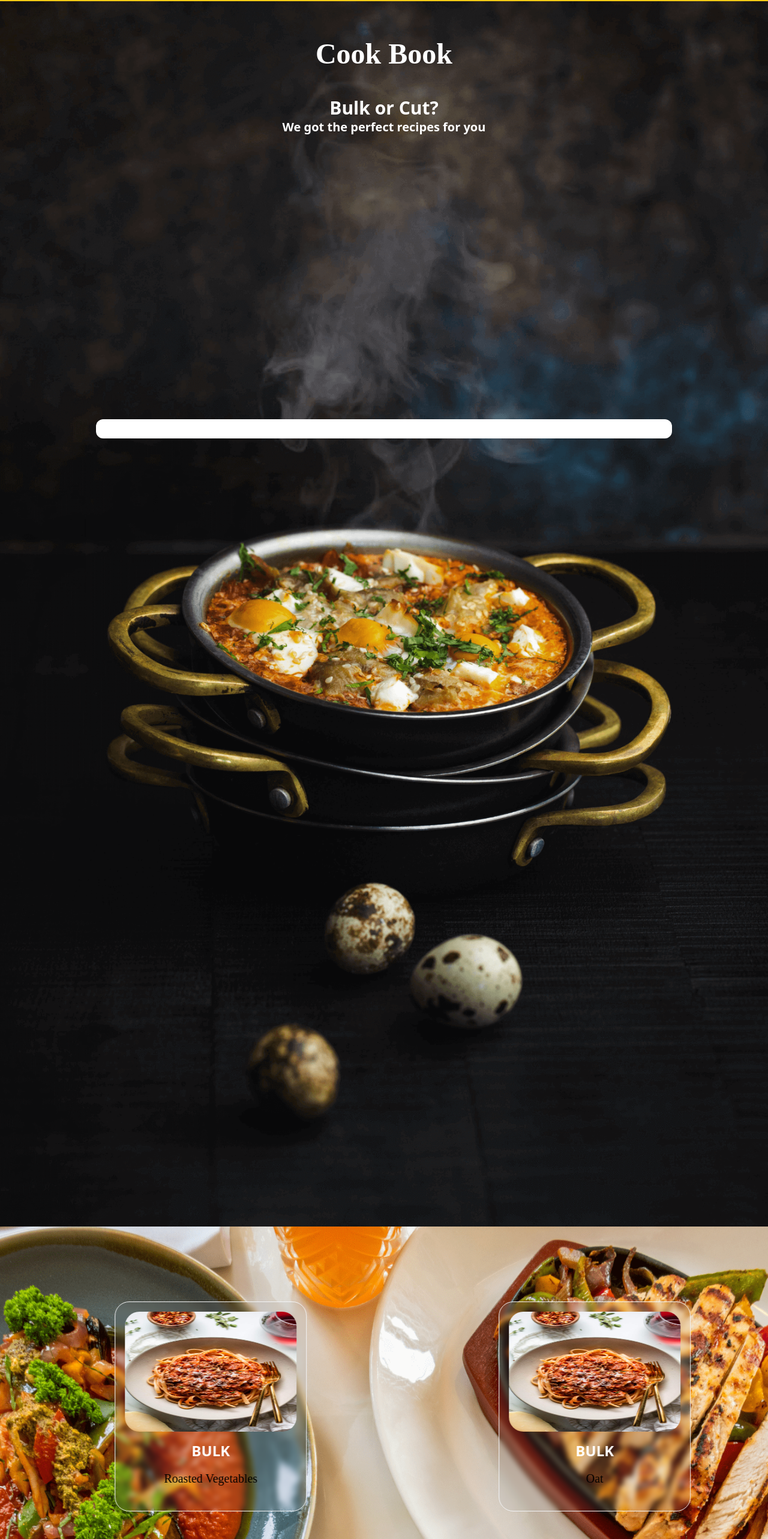
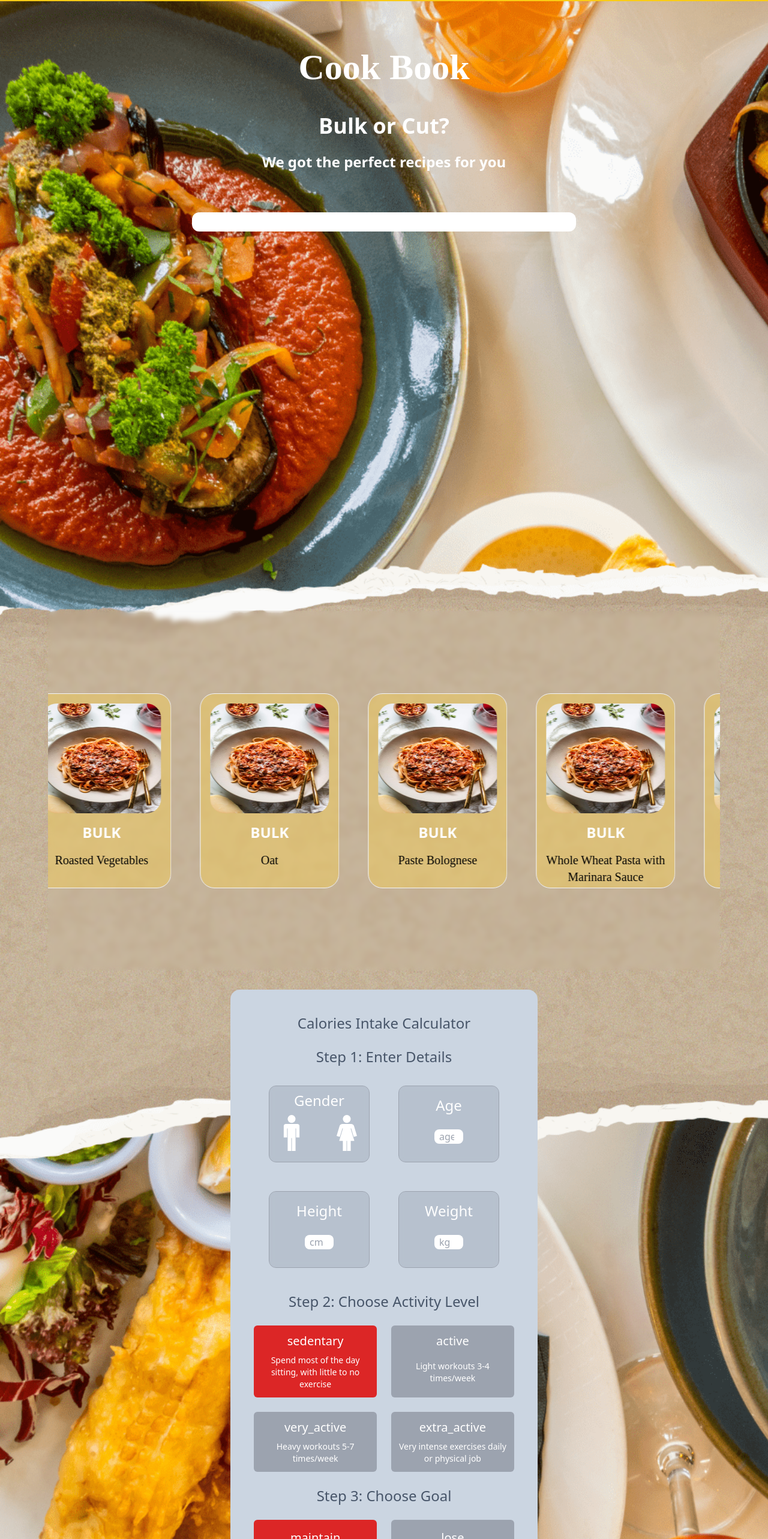
Before and after one commit to FratilaAndrei/recipe-book, a React (Vite) app: page / in a window 1280 px wide. Shown: the part 46-2612 px from the top of the page at 60% size. Built offline with nearby package versions, Linux system fonts and the light colour scheme.

Commit message:
Added responsiveness to HomePage

```diff
--- a/src/HomePage/Hero.tsx
+++ /dev/null
@@ -1,26 +0,0 @@
-import heroImage from "../utils/images/HeroImage.png";
-import SearchContent from "./SearchContent";
-
-const Hero = () => {
-  return (
-    <div className="relative flex justify-center">
-      <img
-        src={heroImage}
-        alt="heroImages"
-        className="h-full w-full object-cover"
-      />
-      <div className="absolute flex items-center flex-col font-bold gap-12 text-xl text-white top-16 ">
-        <div className="font-serif text-5xl font-dancing-script ">
-          Cook Book
-        </div>
-        <div className="flex flex-col font-bold items-center text-xl ">
-          <div className="text-3xl">Bulk or Cut?</div>
-          <div>We got the perfect recipes for you</div>
-        </div>
-      </div>
-      <SearchContent />
-    </div>
-  );
-};
-
-export default Hero;
--- a/src/HomePage/Home.page.tsx
+++ b/src/HomePage/Home.page.tsx
@@ -1,18 +1,19 @@
 import Navbar from "../common/Navbar";
-import Hero from "./Hero";
-import RecipeCarrousel from "./RecipeCarrousel";
 import HomeFooter from "./components/Footer/HomeFooter";
+import Hero from "./components/Hero";
+import RecipeCarrousel from "./components/RecipeCarrousel";
 import TdeeCalculator from "./components/TdeeCalculator/TdeeCalculator";
 
 const HomePage = () => {
   return (
-    <>
+    <div className="relative bg-backgroundCarrousel bg-cover">
       <Navbar />
       <Hero />
+      {/* <RecipeCarrousel /> */}
       <RecipeCarrousel />
       <TdeeCalculator />
       <HomeFooter />
-    </>
+    </div>
   );
 };
 
--- a/src/HomePage/components/Footer/HomeFooter.tsx
+++ b/src/HomePage/components/Footer/HomeFooter.tsx
@@ -1,6 +1,6 @@
 const HomeFooter = () => {
   return (
-    <div className="bg-stone-800 text-white  flex items-center h-fit p-8">
+    <div className="bg-stone-800 text-white  flex items-center h-fit p-8 mt-20">
       <p className="text-center w-full italic">
         Embark on your fitness journey with a personalized blend of nutritious
         food, carefully curated to support your fitness goals. Elevate your
--- /dev/null
+++ b/src/HomePage/components/Hero.tsx
@@ -0,0 +1,21 @@
+import SearchContent from "./SearchContent";
+
+const Hero = () => {
+  return (
+    <div className=" flex flex-col h-[1000px] 2xl:gap-y-20">
+      <div className="flex items-center justify-start mt-20 flex-col h-screen gap-12 text-xl top-16 lg:top-[15%] ">
+        <div className="font-serif text-5xl lg:text-6xl font-dancing-script font-bold text-white ">
+          Cook Book
+        </div>
+        <div className="flex flex-col font-bold items-center text-xl lg:gap-6 text-white ">
+          <div className="text-3xl lg:text-4xl">Bulk or Cut?</div>
+          <div className="lg:text-2xl">We got the perfect recipes for you</div>
+        </div>
+      </div>
+      {/* <RecipeCarrousel /> */}
+      <SearchContent />
+    </div>
+  );
+};
+
+export default Hero;
--- a/src/HomePage/RecipeCarrousel.tsx
+++ b/src/HomePage/components/RecipeCarrousel.tsx
@@ -1,5 +1,5 @@
 import { Carousel, CarouselResponsiveOption } from "primereact/carousel";
-import { recipes } from "../data/constants/constants";
+import { recipes } from "../../data/constants/constants";
 
 interface Recipe {
   id: string;
@@ -13,13 +13,13 @@ interface Recipe {
   image: string;
 }
 
-const LatestRecipes = recipes.slice(-3);
+const LatestRecipes = recipes.slice(-5);
 
 const RecipeCarrousel = () => {
   const responsiveOptions: CarouselResponsiveOption[] = [
     {
       breakpoint: "1400px",
-      numVisible: 2,
+      numVisible: 4,
       numScroll: 1,
     },
     {
@@ -42,7 +42,7 @@ const RecipeCarrousel = () => {
   const recipeTemplate = (recipe: Recipe) => {
     return (
       <div className="flex justify-center items-center">
-        <div className="w-1/2 h-[350px]  rounded-3xl bg-gray-400  bg-clip-padding backdrop-filter backdrop-blur-sm bg-opacity-10 border border-gray-100">
+        <div className="w-1/2 md:w-full lg:w-2/3 xl:w-full 2xl:w-2/3 md:m-6 md:h-[300px] lg:h-[325px] h-[350px] 2xl:h-[450px]  rounded-3xl bg-amber-300  bg-clip-padding backdrop-filter backdrop-blur-sm bg-opacity-40 border border-gray-100">
           <div className="h-2/3">
             <img
               src={recipe.image}
@@ -64,10 +64,10 @@ const RecipeCarrousel = () => {
   };
 
   return (
-    <div className="flex flex-col justify-center bg-backgroundCarrousel bg-cover h-[600px]">
+    <div className="flex flex-col bg-clip-padding 2xl:mt-20 backdrop-filter backdrop-blur-sm bg-opacity-0 bg-amber-300  my-4 mx-20 rounded-xl justify-center h-[600px]">
       <Carousel
         value={LatestRecipes}
-        numVisible={3}
+        numVisible={5}
         numScroll={3}
         responsiveOptions={responsiveOptions}
         circular
--- a/src/HomePage/SearchContent.tsx
+++ b/src/HomePage/components/SearchContent.tsx
@@ -1,5 +1,5 @@
 import { ChangeEvent, useState } from "react";
-import { recipes } from "../data/constants/constants";
+import { recipes } from "../../data/constants/constants";
 
 const SearchContent = () => {
   const [searchResult, setSearchResult] = useState(false);
@@ -16,6 +16,8 @@ const SearchContent = () => {
   const filteredRecipe = recipes.filter((recipes) =>
     recipes.name.toLowerCase().includes(searchedRecipe.toLowerCase())
   );
+
+  const searchBarClassName = "2xl:w-1/3 lg:w-1/2";
 
   const recipeFound = filteredRecipe.map((recipes) => {
     return (
@@ -38,17 +40,21 @@ const SearchContent = () => {
   });
 
   return (
-    <div className="absolute top-1/3 mt-4 w-3/4 flex justify-center flex-col">
+    <div className="absolute top-96 2xl:top-[400px] mt-4 w-3/4 flex justify-center items-center lg:w-full flex-col">
       <input
         type="text"
-        className={`h-8 outline-none ${
+        className={`h-8 2xl:h-10 outline-none text-black ${searchBarClassName} ${
           searchedRecipe ? "rounded-none rounded-t-xl" : "rounded-xl"
         }  pl-4`}
         onClick={isSearching}
         onChange={searchingRecipe}
       />
       {searchResult && searchedRecipe ? (
-        <div className="bg-white h-fit rounded-b-xl">{recipeFound}</div>
+        <div
+          className={`bg-white h-fit w-1/3 rounded-b-xl ${searchBarClassName}`}
+        >
+          {recipeFound}
+        </div>
       ) : (
         ""
       )}
--- a/src/HomePage/components/TdeeCalculator/BodyInformation.tsx
+++ b/src/HomePage/components/TdeeCalculator/BodyInformation.tsx
@@ -36,8 +36,14 @@ const BodyInformation: React.FC<Props> = ({
   };
 
   return (
-    <div className="bg-gray-400 bg-opacity-10 h-32 w-[48%] text-center gap-4 rounded-xl  bg-clip-padding backdrop-filter backdrop-blur-sm  border border-gray-100">
-      <div className="text-2xl text-white">{title}</div>
+    <div className="bg-gray-900 bg-opacity-10 h-32 w-[48%] lg:w-[35%] text-center gap-4 rounded-xl md:w-3/4  bg-clip-padding backdrop-filter backdrop-blur-sm border border-gray-400">
+      <div
+        className={`text-2xl text-white ${
+          title === "Gender" ? "mt-2" : "mt-4"
+        } `}
+      >
+        {title}
+      </div>
       {title !== "Gender" && (
         <input
           type="number"
--- a/src/HomePage/components/TdeeCalculator/TdeeCalculator.tsx
+++ b/src/HomePage/components/TdeeCalculator/TdeeCalculator.tsx
@@ -76,11 +76,16 @@ const TdeeCalculator = () => {
   };
 
   return (
-    <div className="bg-tdeeBackground bg-cover flex flex-col gap-8 text-white">
-      <div className="mt-10 text-center">Calories Intake Calculator</div>
+    // <div className="bg-tdeeBackground bg-cover flex flex-col gap-16 text-white xl:w-1/2 xl:flex xl:m-auto">
+    <div className="flex flex-col gap-4 2xl:gap-6 bg-slate-300 2xl:my-20 rounded-2xl text-slate-600 md:w-1/3  lg:w-3/5 xl:w-2/5 2xl:w-1/3 md:flex md:m-auto  xl:gap-6 xl:my-8">
+      <div className="mt-10 text-center text-2xl">
+        Calories Intake Calculator
+      </div>
       <div>
-        <div>Step 1: Enter Details</div>
-        <div className="flex mt-4 w-full flex-wrap gap-3 p-4">
+        <div className="text-center text-slate-600 text-2xl">
+          Step 1: Enter Details
+        </div>
+        <div className="flex mt-4 w-full flex-wrap gap-3 justify-center md:gap-4 p-4 md:pt-4 xl:gap-12">
           <BodyInformation title="Gender" onClick={chooseGender} />
           <BodyInformation
             title="Age"
--- a/src/HomePage/components/TdeeCalculator/components/ActivityLevel.tsx
+++ b/src/HomePage/components/TdeeCalculator/components/ActivityLevel.tsx
@@ -37,7 +37,7 @@ const ActivityLevel: React.FC<Props> = ({
   const activityType = object?.map((ob) => (
     <div
       key={ob.activityLevel}
-      className={` flex flex-wrap text-center p-3 gap-2 m-4  rounded-md ${
+      className={` flex flex-wrap text-center p-3 gap-2 text-white m-4 md:m-0 md:w-3/4 lg:w-[40%] 2xl:w-[40%] 2xl:p-8 rounded-md ${
         selectedLevel === ob.activityLevel ? "bg-red-600" : "bg-gray-400"
       } `}
       onClick={() => handleActivityClick(ob.activityLevel)}
@@ -50,7 +50,7 @@ const ActivityLevel: React.FC<Props> = ({
   const goalType = array?.map((arr) => (
     <div
       key={arr.goal}
-      className={` flex flex-wrap text-center p-3 gap-2 m-4  rounded-md ${
+      className={` flex flex-wrap text-center p-3 gap-2 m-4 text-white md:w-3/4 lg:w-[40%] 2xl:w-[30%] rounded-md md:p-4 2xl:p-4 md:m-0 ${
         selectedGoal === arr.goal ? "bg-red-600" : "bg-gray-400"
       } `}
       onClick={() => handleGoalClick(arr.goal)}
@@ -61,9 +61,17 @@ const ActivityLevel: React.FC<Props> = ({
 
   return (
     <>
-      <div className="text-center text-white text-2xl">{stepTitle}</div>
-      {activityType && <div>{activityType}</div>}
-      {!!array?.length && <div className="text-white">{goalType}</div>}
+      <div className="text-center text-slate-600 text-2xl">{stepTitle}</div>
+      {activityType && (
+        <div className="md:flex md:flex-wrap md:justify-center md:gap-6 ">
+          {activityType}
+        </div>
+      )}
+      {!!array?.length && (
+        <div className="md:flex md:flex-wrap md:justify-center md:gap-6">
+          {goalType}
+        </div>
+      )}
     </>
   );
 };
--- a/src/HomePage/components/TdeeCalculator/components/CalorieResult.tsx
+++ b/src/HomePage/components/TdeeCalculator/components/CalorieResult.tsx
@@ -13,7 +13,11 @@ const CalorieResult: React.FC<Props> = ({ inputData }) => {
     height === null ||
     weight === null
   ) {
-    return <div className="text-center mb-10">Data not Sufficient</div>;
+    return (
+      <div className="text-center mb-10 md:text-2xl xl:text-4xl">
+        Data not Sufficient
+      </div>
+    );
   }
 
   const bmr: number =
@@ -46,7 +50,7 @@ const CalorieResult: React.FC<Props> = ({ inputData }) => {
   };
 
   return (
-    <div className="flex justify-center gap-10 text-xl mb-10">
+    <div className="flex justify-center gap-10 text-xl md:text-2xl xl:text-4xl mb-10">
       <div>Calorie Intake:</div>
       <div>{calcResult().toFixed(0)}</div>
     </div>
--- a/tailwind.config.js
+++ b/tailwind.config.js
@@ -8,6 +8,7 @@ export default {
     backgroundImage: {
       backgroundCarrousel: "url('/src/utils/images/backgroundCarrousel.png')",
       tdeeBackground: "url('/src/utils/images/TdeeCalcImage.png')",
+      heroImg: "url('/src/utils/images/HeroImage.png')",
     },
     extend: {},
   },
```
